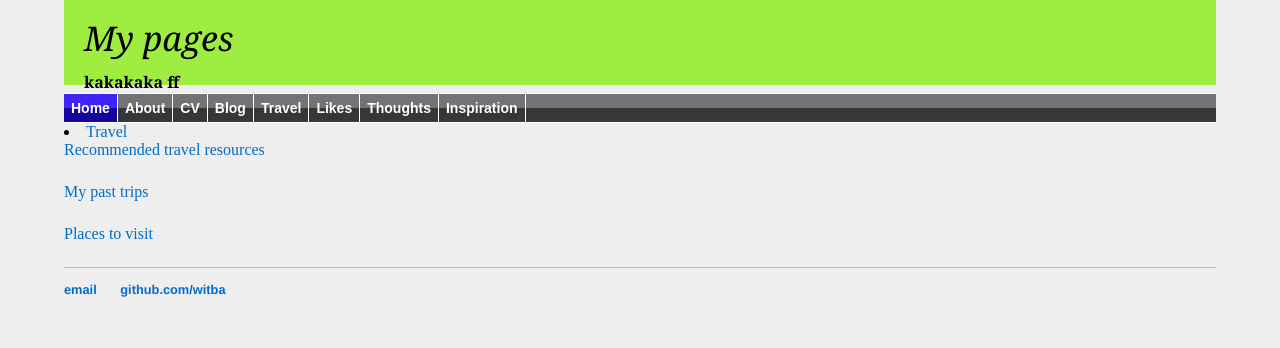
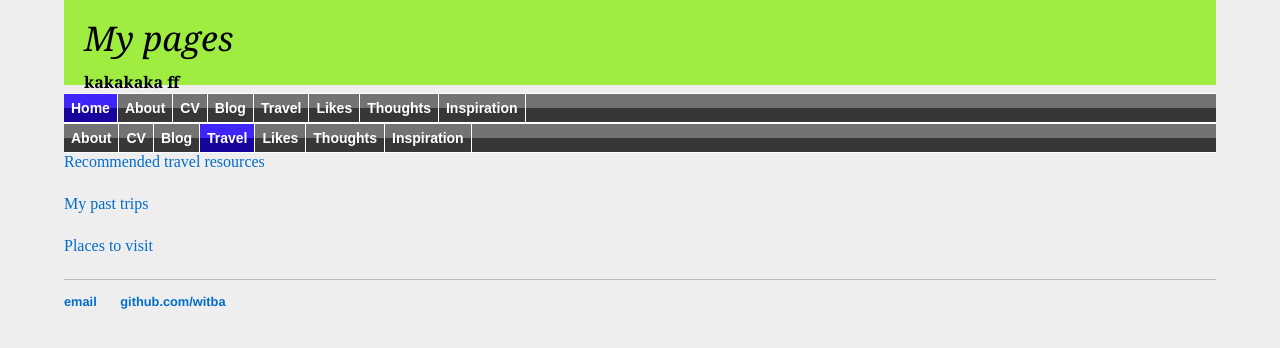
Before and after one commit to witba/witba.github.io, a Jekyll site: the page built from travel/index.html, in a window 1280 px wide. Shown: the top 348 px of the page. Built offline with Jekyll 4.4.1, drawn with Linux system fonts in a browser that asks for light colours.

Commit message:
Update travel.html

```diff
--- a/_layouts/travel.html
+++ b/_layouts/travel.html
@@ -2,7 +2,16 @@
 layout: default
 ---
 
+<ul class="solidblockmenu">
+<li><a href="/>Home</a></li>
+<li><a href="/about">About</a></li>
+<li><a href="/cv">CV</a></li>
+<li><a href="/blog">Blog</a></li>
 <li><a href="/travel" class="current">Travel</a></li>
+<li><a href="/likes">Likes</a></li>
+<li><a href="/thoughts">Thoughts</a></li>
+<li><a href="/inspiration">Inspiration</a></li>
+</ul>
 
 <div class="travel">
   {{ content }}
```
